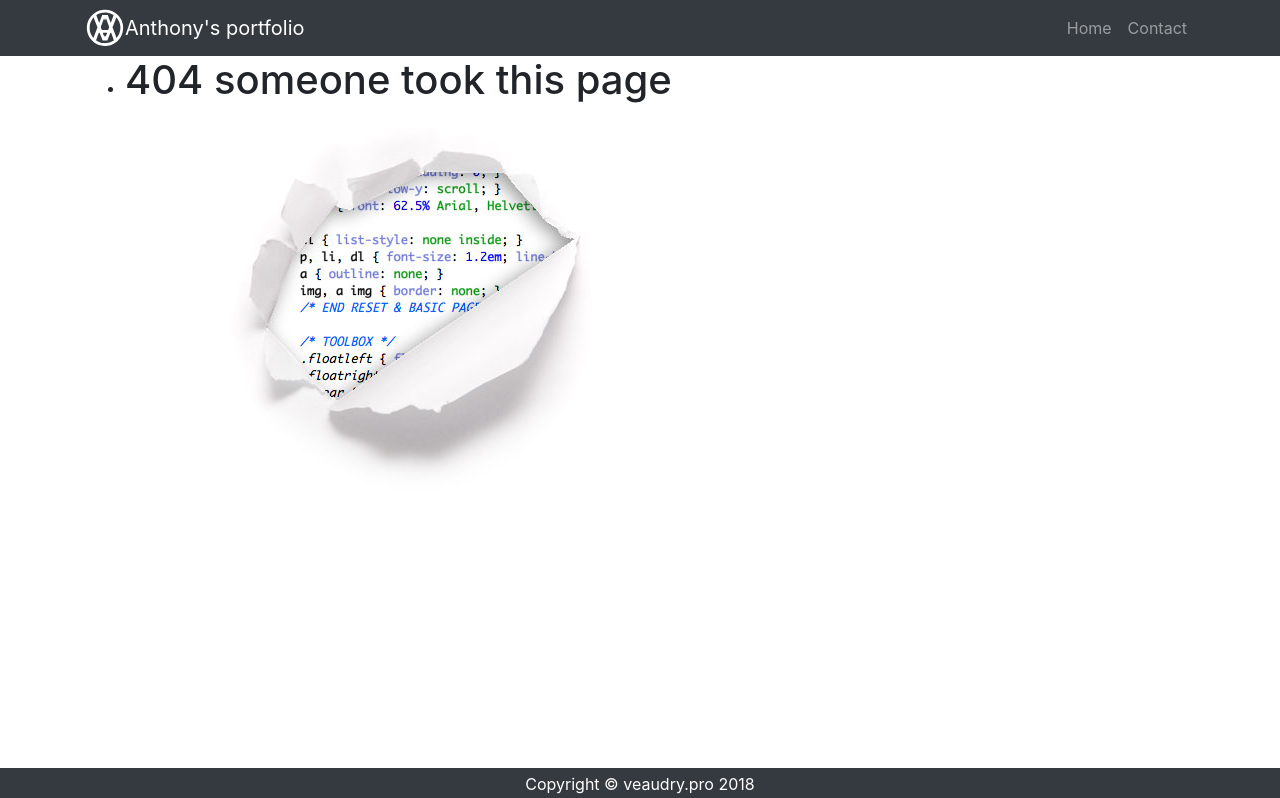
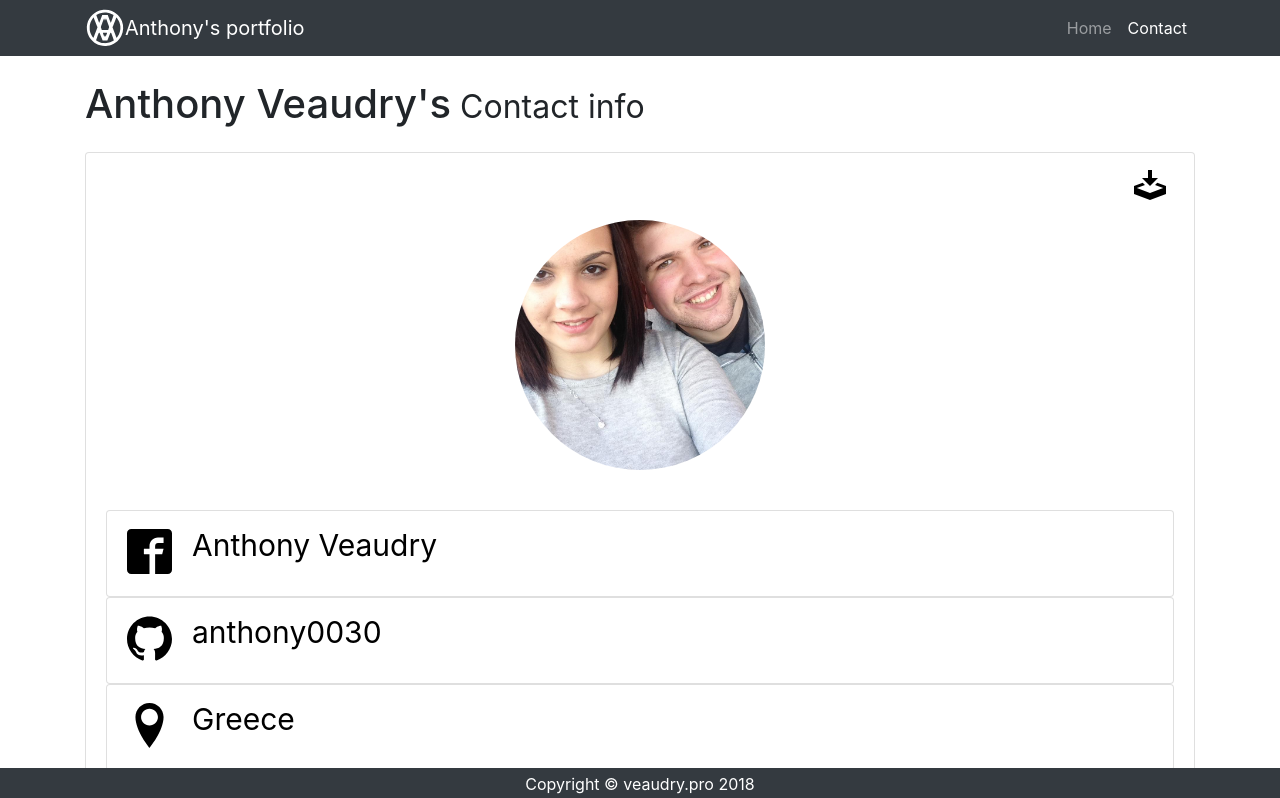
Before and after one commit to anthony0030/techdegree-project-12, a React (Create React App) app: page /1/Contact in a window 1280 px wide. Before the commit this address had no page. Shown: the top 798 px of the page. Built offline with nearby package versions, Linux system fonts and the light colour scheme.

Commit message:
make the project run with root path THIS COMMIT IS IMPORTANT
Signed-off-by: Anthony Veaudry <anthony@veaudry.pro>

```diff
--- a/src/App.js
+++ b/src/App.js
@@ -9,7 +9,6 @@ import 'bootstrap/dist/js/bootstrap.bundle.min.js'
 
 
 // Application Components
-import MainNav from "./components/MainNav"
 import Footer from "./components/Footer"
 
 //Aplication Pages
@@ -32,16 +31,15 @@ class App extends Component {
     return (
       <BrowserRouter>
         <div className="App">
-          <MainNav/>
+
           <div className="mainContainer container">
             <Switch>
-              <Redirect exact from="/index.html" to="/"/>
-              <Redirect exact from="/index.php" to="/"/>
+              <Redirect exact from="/:root?/index.html" to="/"/>
+              <Redirect exact from="/:root?/index.php" to="/"/>
               <Redirect exact from="/" to="/home"/>
-              <Route exact path="/home" component={Projects} />
-              <Route exact path="/about" component={E404} />
-              <Route exact path="/Services" component={E404} />
-              <Route exact path="/Contact" component={Contact} />
+              <Redirect exact from="/techdegree-project-12" to="/techdegree-project-12/home"/>
+              <Route exact path="/:root?/home" component={Projects} />
+              <Route exact path="/:root?/Contact" component={Contact} />
               <Route exact component={E404}/>
             </Switch>
           </div>
--- a/src/components/Contact.js
+++ b/src/components/Contact.js
@@ -1,6 +1,7 @@
 import React from "react";
 // import PropTypes from "prop-types";
 
+import MainNav from "./MainNav"
 import Heading from "./Heading"
 import ContactLine from "./ContactLine"
 import Icon from "./Icon"
@@ -10,6 +11,7 @@ import Anthony from "./anthony.vcf"
 function Contact(props) {
   return (
     <div>
+      <MainNav root={props.match.params.root} />
       <Heading title="Anthony Veaudry's" subtitle="Contact info"/>
       <div className="row">
         <div className="col-12 portfolio-item">
--- a/src/components/MainNav.js
+++ b/src/components/MainNav.js
@@ -7,6 +7,10 @@ import MainNavItem from "./MainNavItem"
 const title = "Anthony's portfolio";
 
 function MainNav(props) {
+  let rootPath;
+
+  props.root ? rootPath= "/" + props.root + "/" : rootPath= "/";
+
   return (
     <nav className="navbar navbar-expand-lg navbar-dark bg-dark fixed-top">
       <div className="container">
@@ -17,10 +21,10 @@ function MainNav(props) {
         </button>
         <div className="collapse navbar-collapse" id="navbarResponsive">
           <ul className="navbar-nav ml-auto">
-            <MainNavItem text="Home" link="/home"/>
+            <MainNavItem text="Home" link={`${rootPath}home`} />
             {/*<MainNavItem text="About" link="/about"/> */}
             {/*<MainNavItem text="Services" link="/services"/> */}
-            <MainNavItem text="Contact" link="/contact"/>
+            <MainNavItem text="Contact" link={`${rootPath}contact`}/>
           </ul>
         </div>
       </div>
--- a/src/components/Projects.js
+++ b/src/components/Projects.js
@@ -3,11 +3,13 @@ import React from "react";
 import Heading from "./Heading"
 import Project from "./Project"
 
+import MainNav from "./MainNav"
 import PROJECTS from "./ProjectsData";
 
 function Projects(props) {
   return (
     <div>
+    <MainNav root={props.match.params.root} />
       <Heading title="Anthony Veaudry's" subtitle="Portfolio"/>
       <div className="row">
         {
```
